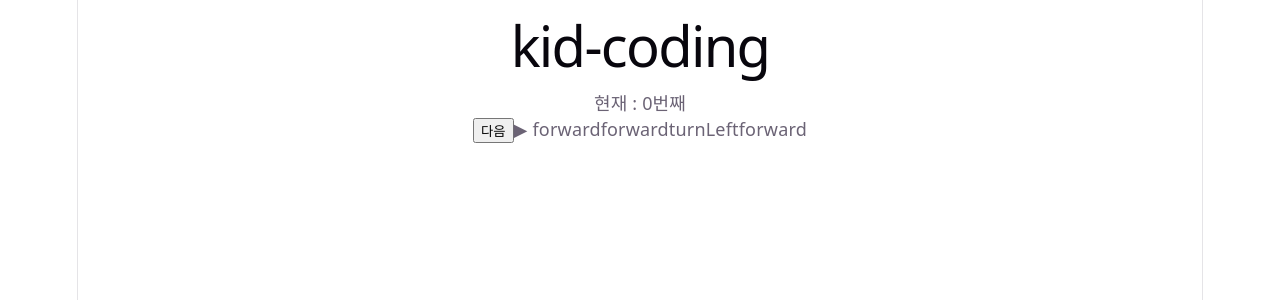
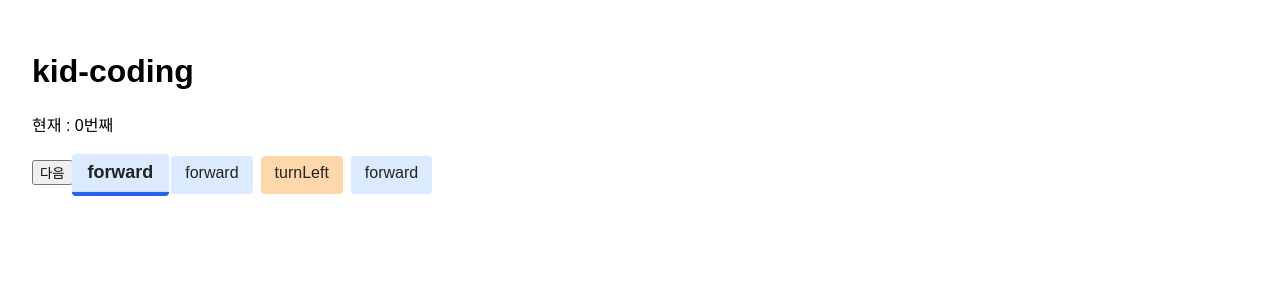
Before and after one commit to senaku/kid-coding, a React (Vite) app: page / in a window 1280 px wide. Shown: the top 300 px of the page. Built offline with nearby package versions, Linux system fonts and the light colour scheme.

Commit message:
10-5 css updated

```diff
--- a/src/CommandChip.tsx
+++ b/src/CommandChip.tsx
@@ -6,9 +6,19 @@ type Props = {
     active : boolean;
 };
 
+const CMD_CLASS: Record<Command, string> ={
+    forward : "chip-forward",
+    turnLeft : "chip-turn",
+    turnRight : "chip-turn",
+};
+
 
 function CommandChip({ label, cmd, active }:Props) {
-    return <span>{active ? "▶ " : ""}{label}</span>
+    return (
+        <span className={`chip ${CMD_CLASS[cmd]} ${active ? "chip-active" : ""}`}>
+            {label}
+        </span>
+    );
 
 }
 
--- a/src/index.css
+++ b/src/index.css
@@ -1,111 +1,25 @@
-:root {
-  --text: #6b6375;
-  --text-h: #08060d;
-  --bg: #fff;
-  --border: #e5e4e7;
-  --code-bg: #f4f3ec;
-  --accent: #aa3bff;
-  --accent-bg: rgba(170, 59, 255, 0.1);
-  --accent-border: rgba(170, 59, 255, 0.5);
-  --social-bg: rgba(244, 243, 236, 0.5);
-  --shadow:
-    rgba(0, 0, 0, 0.1) 0 10px 15px -3px, rgba(0, 0, 0, 0.05) 0 4px 6px -2px;
-
-  --sans: system-ui, 'Segoe UI', Roboto, sans-serif;
-  --heading: system-ui, 'Segoe UI', Roboto, sans-serif;
-  --mono: ui-monospace, Consolas, monospace;
-
-  font: 18px/145% var(--sans);
-  letter-spacing: 0.18px;
-  color-scheme: light dark;
-  color: var(--text);
-  background: var(--bg);
-  font-synthesis: none;
-  text-rendering: optimizeLegibility;
-  -webkit-font-smoothing: antialiased;
-  -moz-osx-font-smoothing: grayscale;
-
-  @media (max-width: 1024px) {
-    font-size: 16px;
-  }
+body {
+  font-family: sans-serif;
+  padding: 24px;
 }
 
-@media (prefers-color-scheme: dark) {
-  :root {
-    --text: #9ca3af;
-    --text-h: #f3f4f6;
-    --bg: #16171d;
-    --border: #2e303a;
-    --code-bg: #1f2028;
-    --accent: #c084fc;
-    --accent-bg: rgba(192, 132, 252, 0.15);
-    --accent-border: rgba(192, 132, 252, 0.5);
-    --social-bg: rgba(47, 48, 58, 0.5);
-    --shadow:
-      rgba(0, 0, 0, 0.4) 0 10px 15px -3px, rgba(0, 0, 0, 0.25) 0 4px 6px -2px;
-  }
-
-  #social .button-icon {
-    filter: invert(1) brightness(2);
-  }
+.chip {
+  display: inline-block;
+  padding: 8px 14px;
+  margin: 4px;
+  border-radius: 4px;
+  background: #262626;
+  color: #222222;
+  border-bottom: 4px solid transparent;
+  transition: transform 0.15s, border-color 0.15s;
 }
 
-#root {
-  width: 1126px;
-  max-width: 100%;
-  margin: 0 auto;
-  text-align: center;
-  border-inline: 1px solid var(--border);
-  min-height: 100svh;
-  display: flex;
-  flex-direction: column;
-  box-sizing: border-box;
+.chip.chip-active {
+    transform: scale(1.12);
+  border-bottom-color: #2563eb;
+  font-weight: bold;
+
 }
 
-body {
-  margin: 0;
-}
-
-h1,
-h2 {
-  font-family: var(--heading);
-  font-weight: 500;
-  color: var(--text-h);
-}
-
-h1 {
-  font-size: 56px;
-  letter-spacing: -1.68px;
-  margin: 32px 0;
-  @media (max-width: 1024px) {
-    font-size: 36px;
-    margin: 20px 0;
-  }
-}
-h2 {
-  font-size: 24px;
-  line-height: 118%;
-  letter-spacing: -0.24px;
-  margin: 0 0 8px;
-  @media (max-width: 1024px) {
-    font-size: 20px;
-  }
-}
-p {
-  margin: 0;
-}
-
-code,
-.counter {
-  font-family: var(--mono);
-  display: inline-flex;
-  border-radius: 4px;
-  color: var(--text-h);
-}
-
-code {
-  font-size: 15px;
-  line-height: 135%;
-  padding: 4px 8px;
-  background: var(--code-bg);
-}
+.chip-forward { background: #dbeafe; }
+.chip-turn    { background: #fed7aa; }
```
Also changed, not shown: 1 other file (tests, documents, lock files or other folders).
